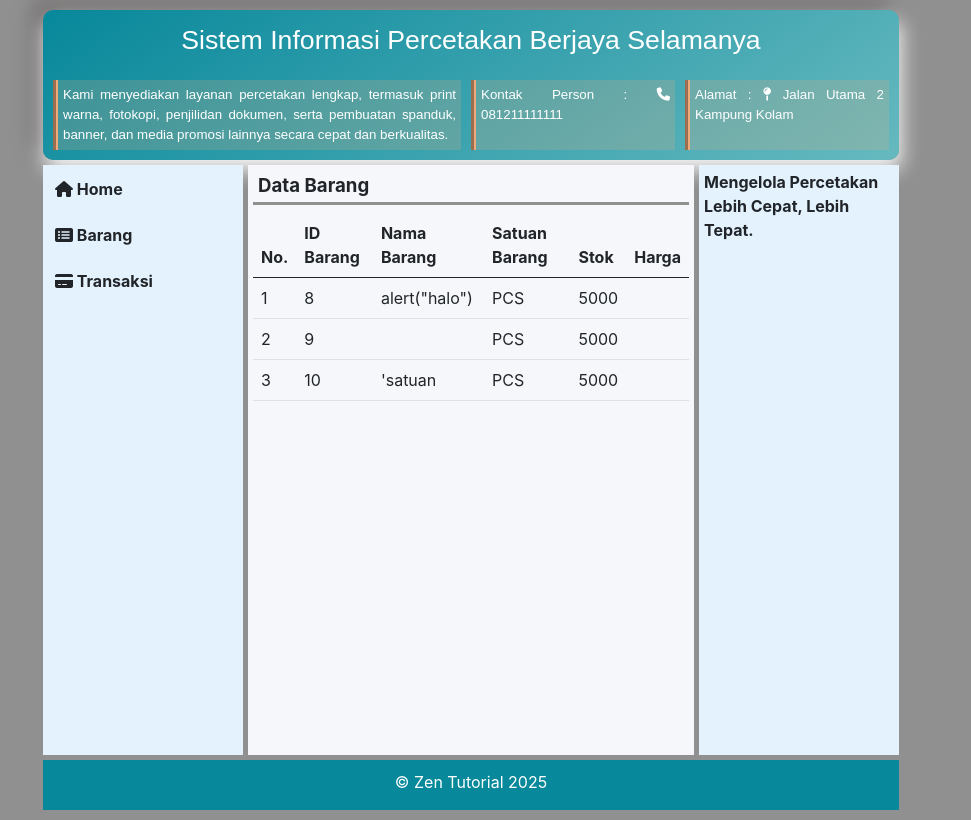
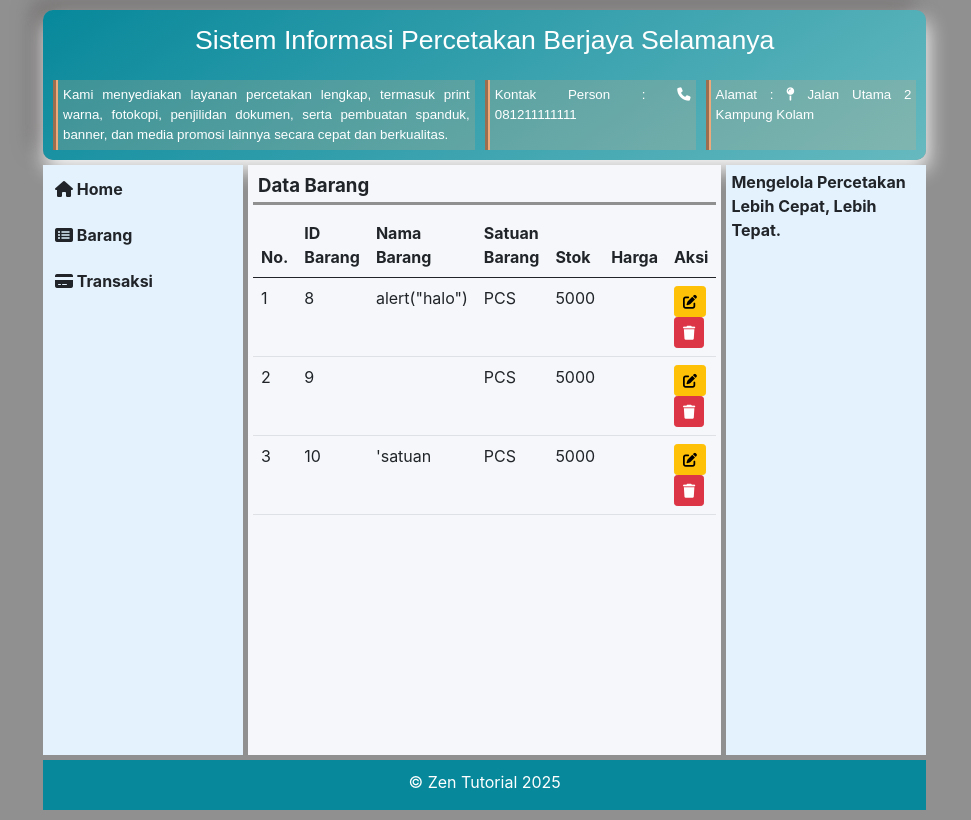
Before and after one commit to belajarwebmedan/percetakan, a PHP site: page /percetakan/index.php?halaman=barang in a window 1280 px wide. Shown: the whole page, without its empty margins (169-1140 px from the left). Run offline with PHP 8.4, Linux system fonts and the light colour scheme; data comes from the database, SQL or seed files in the repository.

Commit message:
penambahan halaman read barang 2

```diff
--- a/menu/barang/barang.php
+++ b/menu/barang/barang.php
@@ -12,6 +12,7 @@ $hasil= mysqli_query($koneksi,"select * from barang;");
     <th>Satuan Barang</th>
     <th>Stok</th>
     <th>Harga</th>
+    <th>Aksi</th>
   </thead>
   <tbody>
     <?php
@@ -26,6 +27,7 @@ $hasil= mysqli_query($koneksi,"select * from barang;");
     <td><?=$row['satuan']?></td>
     <td><?=$row['stok']?></td>
     <td><?=$row['harga']?></td>
+    <td><button class="btn btn-sm btn-warning"><i class="fa fa-edit"></i></button>  <button class="btn btn-sm btn-danger"><i class="fa fa-trash"></i></button></td>
     </tr>
 
     <?php
```
